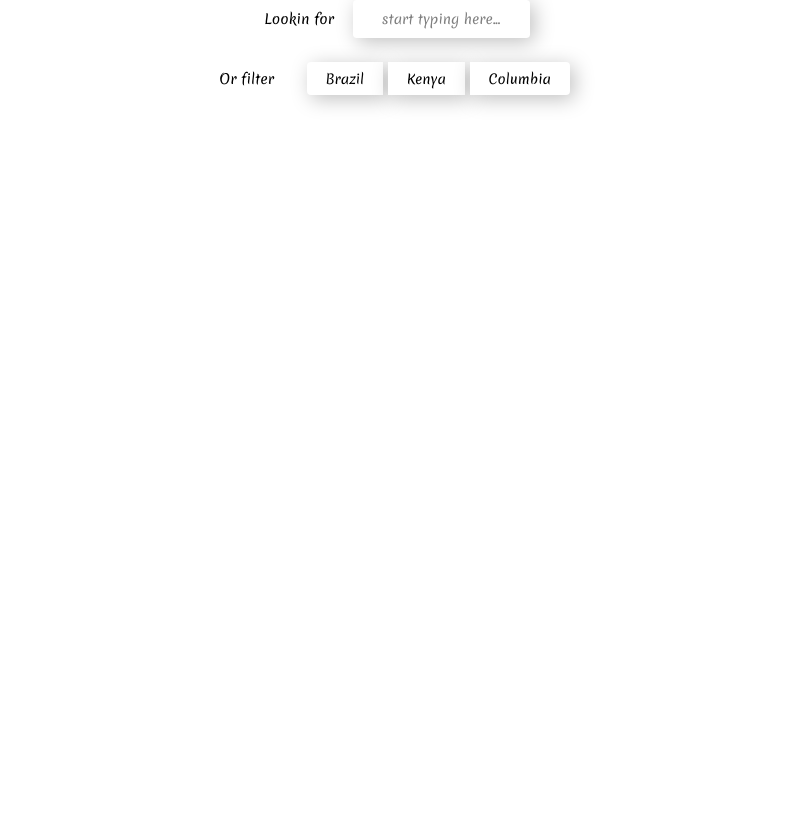
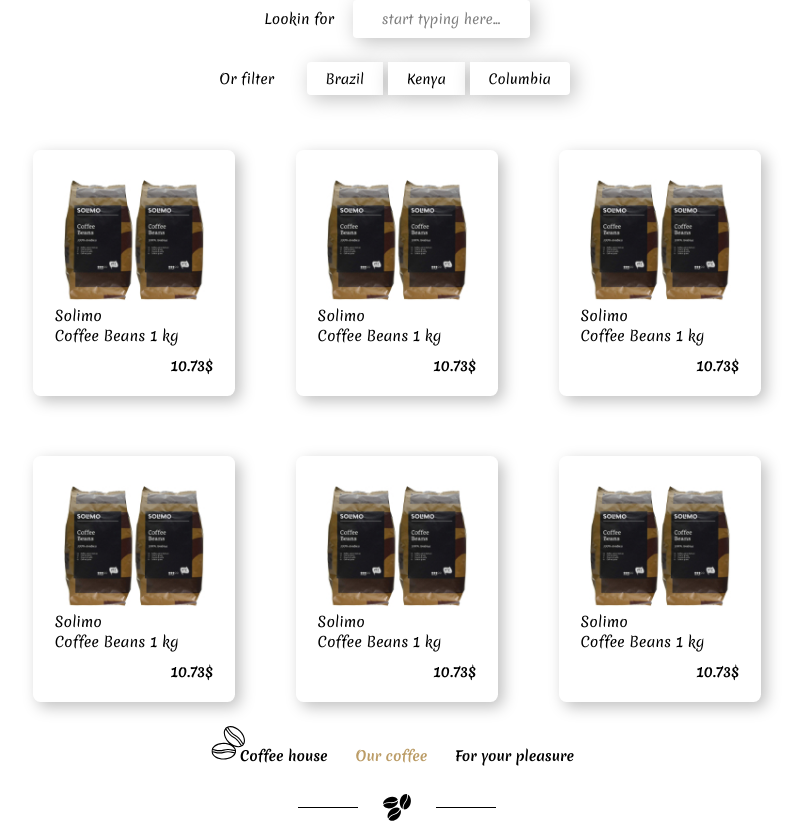
Before and after one commit to atrial238/coffee-shop, a React (Create React App) app: page /our_coffee in a window 1280 px wide. Shown: the part 783-1623 px from the top of the page, without its empty margins (243-1046 px from the left). Before the commit the page ends 933 px from the top, so only its background shows below. Built offline with nearby package versions, Linux system fonts and the light colour scheme.

Commit message:
create GridContainer

```diff
--- a/src/components/CardCoffee/CardCoffee.module.scss
+++ b/src/components/CardCoffee/CardCoffee.module.scss
@@ -10,11 +10,17 @@
 	padding-top: 29px;
 	color: black;
 	transition: all .4s;
+	box-shadow: 5px 5px 15px rgba(0, 0, 0, 0.25);
 	@media (min-width: 1440px){
 		@include adaptiv-property('padding-top', 29, 10);
 	}
 	&.beige {
+		box-shadow: 0 0 17px rgba(17, 17, 17, 0);
 		background: rgba(255, 255, 255, 0.65);
+		&:hover {
+			box-shadow: 0 0 17px rgba(17, 17, 17, 0.2);
+			transform: translate(0px, 0px);
+		}
 	}
 	.image {
 		flex: 1 1 auto;
@@ -59,6 +65,8 @@
 		}
 	}
 	&:hover {
-		box-shadow: 0 0 17px rgba(17, 17, 17, 0.2);
+		box-shadow: 0 0 4px #f0c884;
+		transform: translate(2px, 2px);
 	}
+
 }
--- a/src/pages/OurCoffee/OurCoffee.jsx
+++ b/src/pages/OurCoffee/OurCoffee.jsx
@@ -1,4 +1,6 @@
+import { Footer } from '../../components';
 import { AboutBeans, HeaderOurCoffee, SearchSection } from './components';
+import GridContainer from './components/SearchSection/GridContainer/GridContainer';
 import {} from './OurCoffee.module.scss';
 
 const OurCoffee = () => {
@@ -7,6 +9,7 @@ const OurCoffee = () => {
 			<HeaderOurCoffee/>
 			<AboutBeans/>
 			<SearchSection/>
+			<Footer/>
 		</div>
 
 	)
--- a/src/pages/OurCoffee/components/SearchSection/GridContainer/GridContainer.jsx
+++ b/src/pages/OurCoffee/components/SearchSection/GridContainer/GridContainer.jsx
@@ -1,6 +1,17 @@
-import {} from './GridContainer.module.scss';
+import { CardCoffee } from '../../../../../components';
+import {wrapper} from './GridContainer.module.scss';
 
 const GridContainer = () => {
-	return <div></div>
+	return (
+		<div className={wrapper}>
+			<CardCoffee bgColor='white'/>
+			<CardCoffee bgColor='white'/>
+			<CardCoffee bgColor='white'/>
+			<CardCoffee bgColor='white'/>
+			<CardCoffee bgColor='white'/>
+			<CardCoffee bgColor='white'/>
+		</div>
+
+	)
 }
 export default GridContainer;
--- a/src/pages/OurCoffee/components/SearchSection/GridContainer/GridContainer.module.scss
+++ b/src/pages/OurCoffee/components/SearchSection/GridContainer/GridContainer.module.scss
@@ -0,0 +1,38 @@
+@import '../../../../../style/mixins.scss';
+
+.wrapper {
+	display: grid;
+	grid-template-columns: repeat(3, 1fr);
+	grid-template-rows: repeat(2, 1fr);
+	@include adaptiv-property('gap', 70, 1);
+	@include adaptiv-property('width', 800, 300);
+	@media (max-width: 1100px){
+		grid-template-columns: repeat(2, 1fr);
+		grid-template-rows: repeat(3, 1fr);
+	}
+	@media (max-width: 600px){
+		display: block;
+	}
+	margin: 0 auto;
+	a {
+		&:nth-child(1){grid-area: 1 / 1 / 2 / 2;}
+		&:nth-child(2) { grid-area: 1 / 2 / 2 / 3; }
+		&:nth-child(3) { grid-area: 1 / 3 / 2 / 4; }
+		&:nth-child(4) { grid-area: 2 / 1 / 3 / 2; }
+		&:nth-child(5) { grid-area: 2 / 2 / 3 / 3; }
+		&:nth-child(6) { grid-area: 2 / 3 / 3 / 4; }
+		@media (max-width: 600px){
+			margin-bottom: 20px;
+		}
+	}
+	@media(max-width: 1100px){
+		a {
+			&:nth-child(1) { grid-area: 1 / 1 / 2 / 2; }
+			&:nth-child(2) { grid-area: 1 / 2 / 2 / 3; }
+			&:nth-child(3) { grid-area: 2 / 1 / 3 / 2; }
+			&:nth-child(4) { grid-area: 2 / 2 / 3 / 3; }
+			&:nth-child(5) { grid-area: 3 / 1 / 4 / 2; }
+			&:nth-child(6) { grid-area: 3 / 2 / 4 / 3; }
+		}
+	}
+}
```
